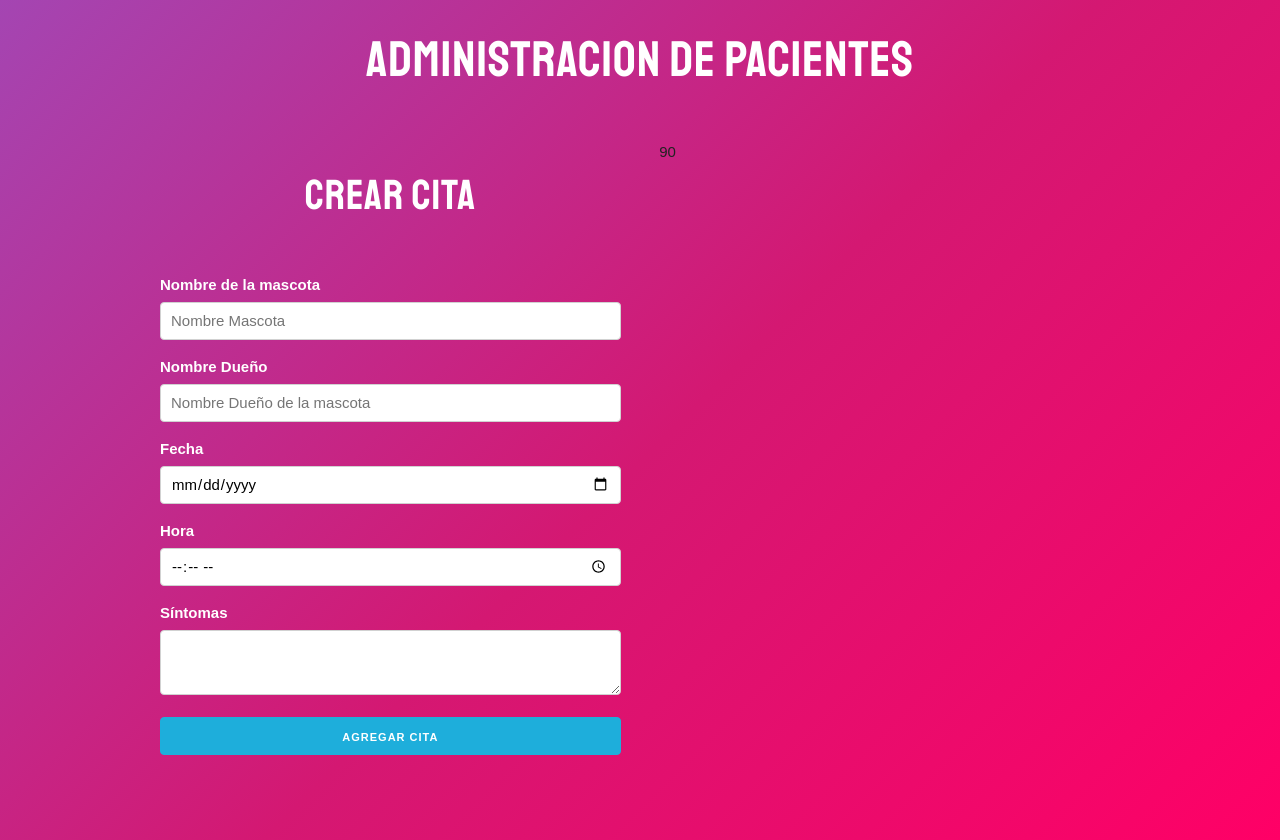
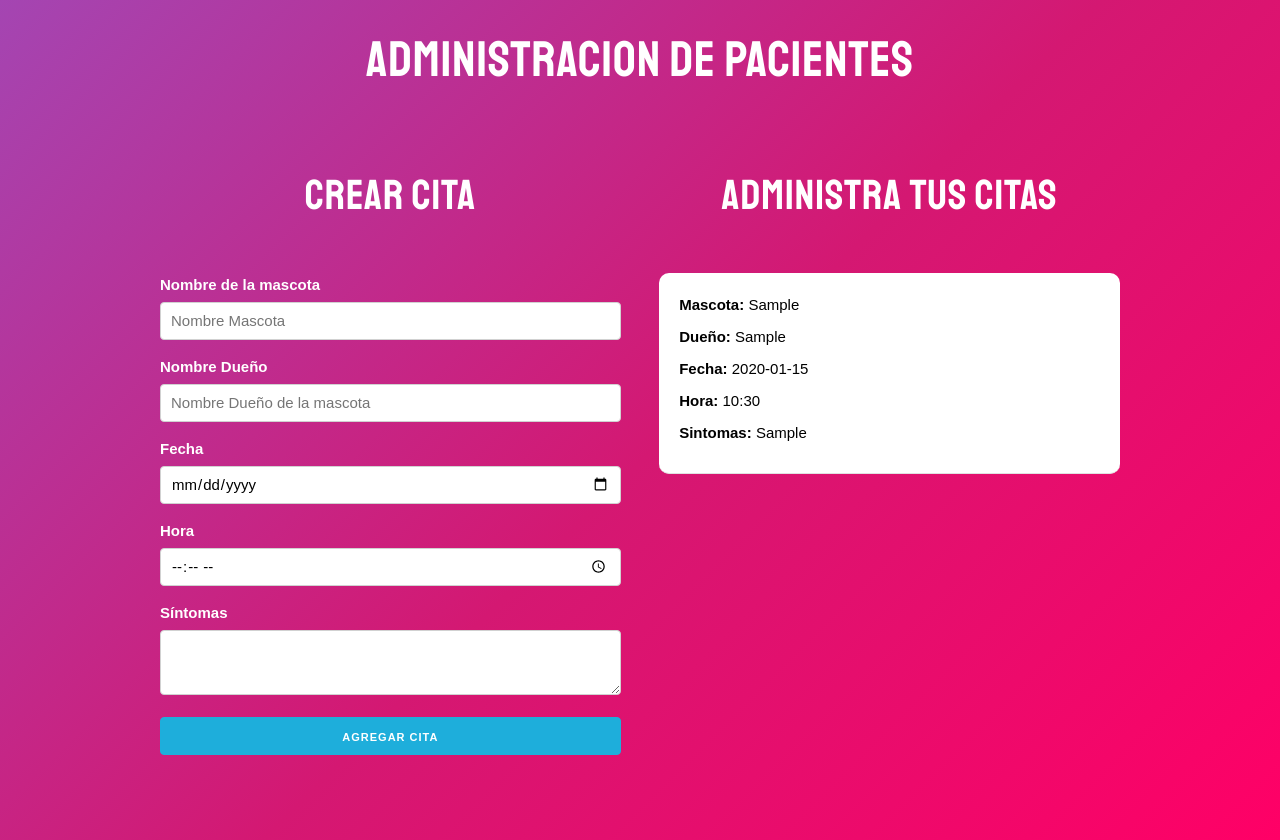
Before and after one commit to zesaru/administradordepacientes, a React (Create React App) app: page / in a window 1280 px wide. Both pictures are taken after typing "Sample", "Sample", "2020-01-15", "10:30", "Sample" into the empty fields and a click on the button "AGREGAR CITA". Built offline with nearby package versions, Linux system fonts and the light colour scheme.

Commit message:
mostrando citas

```diff
--- a/src/App.js
+++ b/src/App.js
@@ -1,5 +1,6 @@
 import React, { useState } from "react";
 import Formulario from "./components/Formulario";
+import Cita from "./components/Cita";
 
 function App() {
   // Arreglo de citas
@@ -17,7 +18,12 @@
           <div className="one-half column">
             <Formulario crearCita={crearCita} />
           </div>
-          <div className="one-half column">90</div>
+          <div className="one-half column">
+            <h2>Administra tus citas</h2>
+            {citas.map(cita => (
+              <Cita key={cita.id} cita={cita} />
+            ))}
+          </div>
         </div>
       </div>
     </>
--- /dev/null
+++ b/src/components/Cita.js
@@ -0,0 +1,23 @@
+import React from "react";
+
+const Cita = ({ cita }) => (
+  <div className="cita">
+    <p>
+      Mascota: <span>{cita.mascota}</span>{" "}
+    </p>
+    <p>
+      Dueño: <span>{cita.propietario}</span>{" "}
+    </p>
+    <p>
+      Fecha: <span>{cita.fecha}</span>{" "}
+    </p>
+    <p>
+      Hora: <span>{cita.hora}</span>{" "}
+    </p>
+    <p>
+      Sintomas: <span>{cita.sintomas}</span>{" "}
+    </p>
+  </div>
+);
+
+export default Cita;
```
